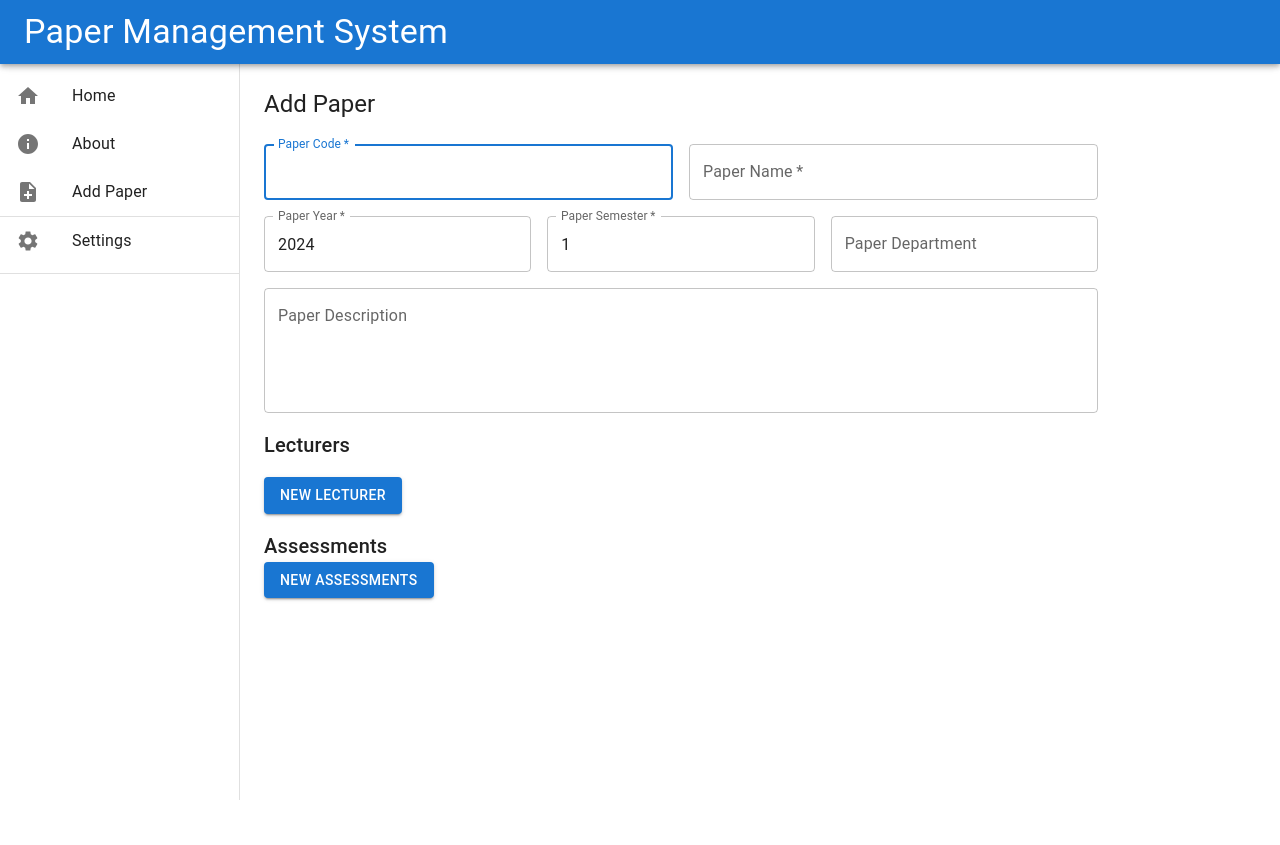
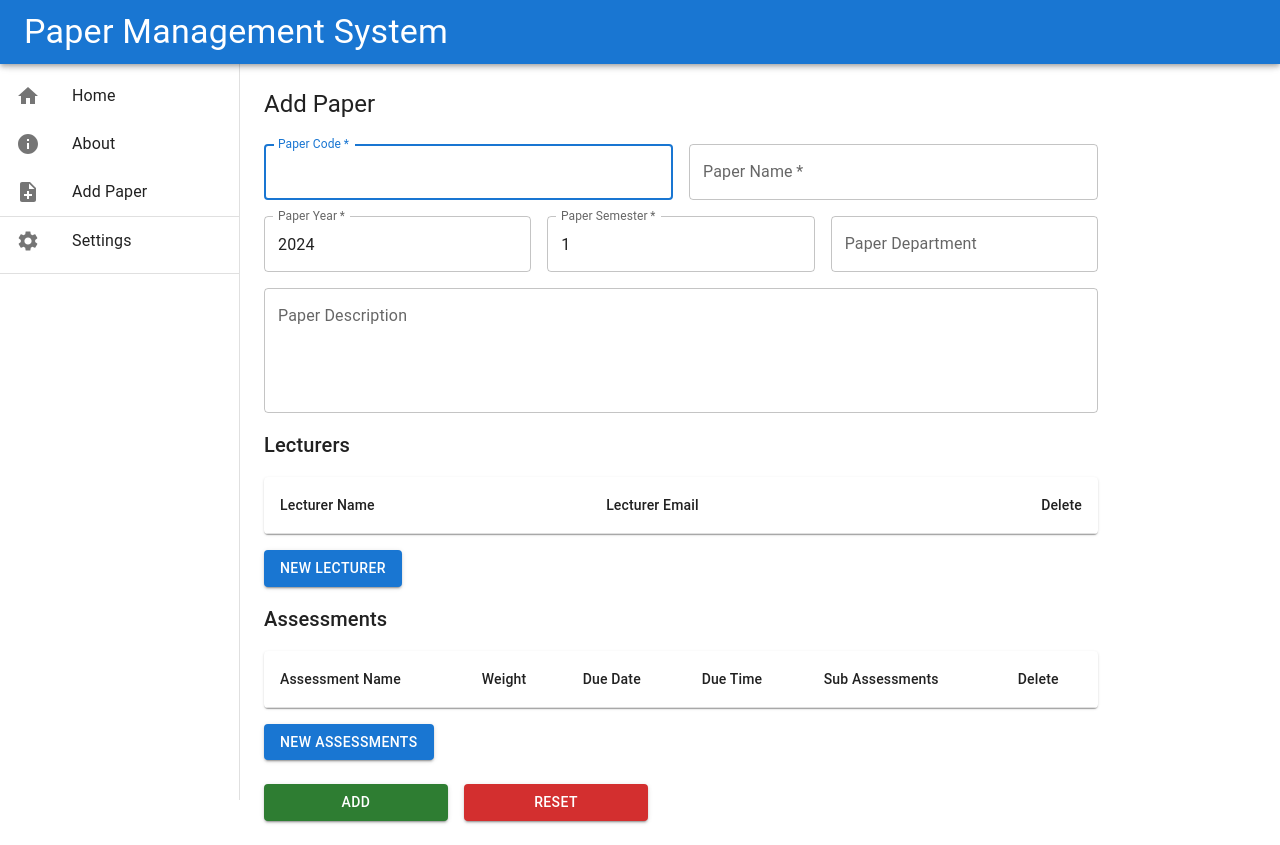
Before and after one commit to Catdog5452/studious-fiesta, a React (Vite) app: page /add-paper in a window 1280 px wide. Before the commit the page ends 800 px from the top, so only its background shows below. Built offline with nearby package versions, Linux system fonts and the light colour scheme.

Commit message:
Can add papers
Refactored AddLecturer and AddAssessment to not have nested forms, want to add enter to submit functionality later. Currently creates an object on submit.

```diff
--- a/src/components/Add Paper/AddAssessment.jsx
+++ b/src/components/Add Paper/AddAssessment.jsx
@@ -29,29 +29,40 @@ export default function AddAssessment({
   const [dueDate, setDueDate] = useState(dayjs());
   const [dueTime, setDueTime] = useState(dayjs().minute(0));
   const [hasSubAssessments, setHasSubAssessments] = useState(false);
-  const [subAssessments, setSubAssessments] = useState([]);
+
+  const clearForm = () => {
+    setName("");
+    setWeight("");
+    setDueDate(dayjs());
+    setDueTime(dayjs().minute(0));
+    setHasSubAssessments(false);
+  };
+
+  const handleSubmit = () => {
+    if (name != "" && weight != "") {
+      const assessment = {
+        assessmentName: name,
+        assessmentWeight: weight,
+        assessmentDueDate: dueDate.format("DD/MM/YYYY"),
+        assessmentDueTime: dueTime.format("hh:mma"),
+        hasSubAssessments: hasSubAssessments ? "Yes" : "No",
+      };
+
+      console.log(assessment);
+      setAssessments([...assessments, assessment]);
+      handleClose();
+      clearForm();
+    } else {
+      // handle error
+    }
+  };
 
   return (
     <Container>
       <LocalizationProvider dateAdapter={AdapterDayjs}>
         {/* Dialog for adding new assessment */}
 
-        <Dialog
-          open={open}
-          onClose={handleClose}
-          PaperProps={{
-            component: "form",
-            autoComplete: "off",
-            onSubmit: (event) => {
-              event.preventDefault();
-              const data = new FormData(event.currentTarget);
-              const formData = Object.fromEntries(data.entries());
-              setAssessments([...assessments, formData]);
-              console.log(formData);
-              handleClose();
-            },
-          }}
-        >
+        <Dialog open={open} onClose={handleClose}>
           <DialogTitle>Add new assessment</DialogTitle>
           <DialogContent>
             <Grid container spacing={2} sx={{ mt: 2 }}>
@@ -125,16 +136,25 @@ export default function AddAssessment({
                     }
                     label="Are there any sub assessments?"
                     labelPlacement="start"
+                    name="hasSubAssessments"
+                    id="hasSubAssessments"
                   />
                 </FormGroup>
               </Grid>
             </Grid>
           </DialogContent>
           <DialogActions>
-            <Button variant="contained" color="success" type="submit">
+            <Button variant="contained" color="success" onClick={handleSubmit}>
               Add
             </Button>
-            <Button variant="contained" color="error" onClick={handleClose}>
+            <Button
+              variant="contained"
+              color="error"
+              onClick={() => {
+                handleClose();
+                clearForm();
+              }}
+            >
               Cancel
             </Button>
           </DialogActions>
--- a/src/components/Add Paper/AddLecturer.jsx
+++ b/src/components/Add Paper/AddLecturer.jsx
@@ -1,9 +1,5 @@
 import { useState } from "react";
 import Typography from "@mui/material/Typography";
-import List from "@mui/material/List";
-import ListItem from "@mui/material/ListItem";
-import ListItemText from "@mui/material/ListItemText";
-import ListItemSecondaryAction from "@mui/material/ListItemSecondaryAction";
 import IconButton from "@mui/material/IconButton";
 import DeleteIcon from "@mui/icons-material/Delete";
 import Button from "@mui/material/Button";
@@ -15,10 +11,19 @@ import Grid from "@mui/material/Unstable_Grid2";
 import TextField from "@mui/material/TextField";
 import Box from "@mui/material/Box";
 import PropTypes from "prop-types";
+import Table from "@mui/material/Table";
+import TableBody from "@mui/material/TableBody";
+import TableCell from "@mui/material/TableCell";
+import TableContainer from "@mui/material/TableContainer";
+import TableHead from "@mui/material/TableHead";
+import TableRow from "@mui/material/TableRow";
+import Paper from "@mui/material/Paper";
 
 export default function AddLecturer({ lecturers, setLecturers }) {
   // component code here
   const [open, setOpen] = useState(false);
+  const [lecturerName, setLecturerName] = useState("");
+  const [lecturerEmail, setLecturerEmail] = useState("");
 
   const handleClickOpen = () => {
     setOpen(true);
@@ -34,28 +39,67 @@ export default function AddLecturer({ lecturers, setLecturers }) {
     );
   };
 
+  const handleSubmit = () => {
+    if (lecturerName != "" && lecturerEmail != "") {
+      const lecturer = {
+        lecturerName: lecturerName,
+        lecturerEmail: lecturerEmail,
+      };
+
+      setLecturers([...lecturers, lecturer]);
+
+      console.log(lecturer);
+      setLecturerName("");
+      setLecturerEmail("");
+
+      handleClose();
+    } else {
+      // handle error
+    }
+  };
+
   return (
     <Box>
       <Typography variant="h6">Lecturers</Typography>
       {/* List all current lecturers for this paper */}
-      <List sx={{ width: "100%", maxWidth: 360 }}>
+
+      <TableContainer component={Paper} sx={{ mt: 2, mb: 2 }}>
+        <Table sx={{ minWidth: 650 }} aria-label="simple table">
+          <TableHead>
+            <TableRow>
+              <TableCell>Lecturer Name</TableCell>
+              <TableCell>Lecturer Email</TableCell>
+              <TableCell width={30} align="right">
+                Delete
+              </TableCell>
+            </TableRow>
+          </TableHead>
+          <TableBody>
             {lecturers.map((lecturer) => (
-          <ListItem key={lecturer.lecturerEmail}>
-            <ListItemText primary={lecturer.lecturerName} />
-            <ListItemSecondaryAction>
+              <TableRow
+                key={lecturer.lecturerEmail}
+                sx={{ "&:last-child td, &:last-child th": { border: 0 } }}
+              >
+                <TableCell component="th" scope="row">
+                  {lecturer.lecturerName}
+                </TableCell>
+                <TableCell>{lecturer.lecturerEmail}</TableCell>
+                <TableCell align="right">
                   <IconButton
+                    variant="contained"
                     onClick={() => {
                       handleDeleteLecturer(lecturer.lecturerEmail);
                     }}
-                edge="end"
                     aria-label="delete"
                   >
                     <DeleteIcon />
                   </IconButton>
-            </ListItemSecondaryAction>
-          </ListItem>
+                </TableCell>
+              </TableRow>
             ))}
-      </List>
+          </TableBody>
+        </Table>
+      </TableContainer>
 
       {/* Add new lecturer to the paper */}
       <Button variant="contained" onClick={handleClickOpen}>
@@ -63,32 +107,22 @@ export default function AddLecturer({ lecturers, setLecturers }) {
       </Button>
 
       {/* Popup */}
-      <Dialog
-        open={open}
-        onClose={handleClose}
-        PaperProps={{
-          component: "form",
-          autoComplete: "off",
-          onSubmit: (event) => {
-            event.preventDefault();
-            const data = new FormData(event.currentTarget);
-            const formData = Object.fromEntries(data.entries());
-            setLecturers([...lecturers, formData]);
-            console.log(formData);
-            handleClose();
-          },
-        }}
-      >
+      <Dialog open={open} onClose={handleClose}>
         <DialogTitle>Add new lecturer</DialogTitle>
         <DialogContent>
           <Grid container spacing={2} sx={{ mt: 2 }}>
             {/* Lecturer name */}
             <Grid xs={12} sm={6}>
               <TextField
+                autoComplete="off"
                 required
                 id="lecturerName"
                 label="Lecturer Name"
                 name="lecturerName"
+                value={lecturerName}
+                onChange={(event) => {
+                  setLecturerName(event.target.value);
+                }}
                 autoFocus
                 fullWidth
               />
@@ -97,17 +131,22 @@ export default function AddLecturer({ lecturers, setLecturers }) {
             {/* Lecturer email */}
             <Grid xs={12} sm={6}>
               <TextField
+                autoComplete="off"
                 required
                 id="lecturerEmail"
                 label="Lecturer Email"
                 name="lecturerEmail"
+                value={lecturerEmail}
+                onChange={(event) => {
+                  setLecturerEmail(event.target.value);
+                }}
                 fullWidth
               />
             </Grid>
           </Grid>
         </DialogContent>
         <DialogActions>
-          <Button variant="contained" color="success" type="submit">
+          <Button variant="contained" color="success" onClick={handleSubmit}>
             Add
           </Button>
           <Button variant="contained" color="error" onClick={handleClose}>
--- a/src/components/Add Paper/Assessments.jsx
+++ b/src/components/Add Paper/Assessments.jsx
@@ -4,6 +4,15 @@ import Typography from "@mui/material/Typography";
 import Button from "@mui/material/Button";
 import { useState } from "react";
 import AddAssessment from "./AddAssessment";
+import Table from "@mui/material/Table";
+import TableBody from "@mui/material/TableBody";
+import TableCell from "@mui/material/TableCell";
+import TableContainer from "@mui/material/TableContainer";
+import TableHead from "@mui/material/TableHead";
+import TableRow from "@mui/material/TableRow";
+import Paper from "@mui/material/Paper";
+import DeleteIcon from "@mui/icons-material/Delete";
+import IconButton from "@mui/material/IconButton";
 
 export default function Assessments({ assessments, setAssessments }) {
   const [open, setOpen] = useState(false);
@@ -29,6 +38,46 @@ export default function Assessments({ assessments, setAssessments }) {
       <Typography variant="h6">Assessments</Typography>
       {/* List all current assessments
       Maybe want to use a table or more complex List*/}
+      <TableContainer component={Paper} sx={{ mt: 2, mb: 2 }}>
+        <Table sx={{ minWidth: 650 }} aria-label="simple table">
+          <TableHead>
+            <TableRow>
+              <TableCell>Assessment Name</TableCell>
+              <TableCell>Weight</TableCell>
+              <TableCell>Due Date</TableCell>
+              <TableCell>Due Time</TableCell>
+              <TableCell>Sub Assessments</TableCell>
+              <TableCell>Delete</TableCell>
+            </TableRow>
+          </TableHead>
+          <TableBody>
+            {assessments.map((assessment) => (
+              <TableRow
+                key={assessment.assessmentName}
+                sx={{ "&:last-child td, &:last-child th": { border: 0 } }}
+              >
+                <TableCell component="th" scope="row">
+                  {assessment.assessmentName}
+                </TableCell>
+                <TableCell>{assessment.assessmentWeight}</TableCell>
+                <TableCell>{assessment.assessmentDueDate}</TableCell>
+                <TableCell>{assessment.assessmentDueTime}</TableCell>
+                <TableCell>{assessment.hasSubAssessments}</TableCell>
+                <TableCell>
+                  <IconButton
+                    variant="contained"
+                    onClick={() =>
+                      handleDeleteAssessment(assessment.assessmentName)
+                    }
+                  >
+                    <DeleteIcon />
+                  </IconButton>
+                </TableCell>
+              </TableRow>
+            ))}
+          </TableBody>
+        </Table>
+      </TableContainer>
 
       {/* Add new assessment to the paper */}
       <Button variant="contained" onClick={handleOpen}>
--- a/src/pages/AddPaper.jsx
+++ b/src/pages/AddPaper.jsx
@@ -7,14 +7,66 @@ import Box from "@mui/material/Box";
 import AddLecturer from "../components/Add Paper/AddLecturer";
 import Assessments from "../components/Add Paper/Assessments";
 import { useState } from "react";
+import Button from "@mui/material/Button";
+import Alert from "@mui/material/Alert";
+import Collapse from "@mui/material/Collapse";
+import IconButton from "@mui/material/IconButton";
+import CloseIcon from "@mui/icons-material/Close";
 
 // components
 
 export default function AddPaper() {
+  const [paperCode, setPaperCode] = useState("");
+  const [paperName, setPaperName] = useState("");
+  const [paperYear, setPaperYear] = useState(new Date().getFullYear());
+  const [paperSemester, setPaperSemester] = useState(1);
+  const [paperDepartment, setPaperDepartment] = useState("");
+  const [paperDescription, setPaperDescription] = useState("");
   const [lecturers, setLecturers] = useState([]);
   const [assessments, setAssessments] = useState([]);
-  const handleSubmit = () => {
+  const [alertOpen, setAlertOpen] = useState(false);
+  const [alertMessage, setAlertMessage] = useState("");
+
+  const handleSubmit = (event) => {
     // TODO: implement
+    event.preventDefault();
+
+    let totalAssessmentWeight = 0;
+    assessments.forEach((assessment) => {
+      totalAssessmentWeight += parseInt(assessment.assessmentWeight);
+    });
+
+    if (totalAssessmentWeight !== 100) {
+      // handle error
+      setAlertOpen(true);
+      setAlertMessage("Total assessment weight is not 100%");
+      return;
+    }
+
+    const paper = {
+      paperCode: paperCode,
+      paperName: paperName,
+      paperYear: paperYear,
+      paperSemester: paperSemester,
+      paperDepartment: paperDepartment,
+      paperDescription: paperDescription,
+      lecturers: lecturers,
+      assessments: assessments,
+    };
+
+    console.log(paper);
+    handleReset();
+  };
+
+  const handleReset = () => {
+    setLecturers([]);
+    setAssessments([]);
+    setPaperCode("");
+    setPaperName("");
+    setPaperYear(new Date().getFullYear());
+    setPaperSemester(1);
+    setPaperDepartment("");
+    setPaperDescription("");
   };
 
   return (
@@ -24,9 +76,9 @@ export default function AddPaper() {
       <CssBaseLine />
       <Box
         component="form"
-        noValidate
         autoComplete="off"
         onSubmit={handleSubmit}
+        onReset={handleReset}
         sx={{ mt: 3 }}
       >
         <Grid container spacing={2} sx={{ width: "100%", maxWidth: 850 }}>
@@ -37,6 +89,10 @@ export default function AddPaper() {
               id="paperCode"
               label="Paper Code"
               name="paperCode"
+              value={paperCode}
+              onChange={(event) => {
+                setPaperCode(event.target.value);
+              }}
               autoFocus
               fullWidth
             />
@@ -49,6 +105,10 @@ export default function AddPaper() {
               id="paperName"
               label="Paper Name"
               name="paperName"
+              value={paperName}
+              onChange={(event) => {
+                setPaperName(event.target.value);
+              }}
               fullWidth
             />
           </Grid>
@@ -61,8 +121,11 @@ export default function AddPaper() {
               id="paperYear"
               label="Paper Year"
               name="paperYear"
+              value={paperYear}
+              onChange={(event) => {
+                setPaperYear(event.target.value);
+              }}
               fullWidth
-              defaultValue={new Date().getFullYear()}
             />
           </Grid>
 
@@ -74,7 +137,10 @@ export default function AddPaper() {
               label="Paper Semester"
               name="paperSemester"
               fullWidth
-              defaultValue={1}
+              value={paperSemester}
+              onChange={(event) => {
+                setPaperSemester(event.target.value);
+              }}
             />
           </Grid>
 
@@ -85,6 +151,10 @@ export default function AddPaper() {
               label="Paper Department"
               name="paperDepartment"
               fullWidth
+              value={paperDepartment}
+              onChange={(event) => {
+                setPaperDepartment(event.target.value);
+              }}
             />
           </Grid>
 
@@ -97,6 +167,10 @@ export default function AddPaper() {
               multiline
               rows={4}
               fullWidth
+              value={paperDescription}
+              onChange={(event) => {
+                setPaperDescription(event.target.value);
+              }}
             />
           </Grid>
 
@@ -114,6 +188,45 @@ export default function AddPaper() {
             />
           </Grid>
         </Grid>
+
+        {/* Alert */}
+        <Collapse in={alertOpen}>
+          <Alert
+            severity="error"
+            action={
+              <IconButton
+                aria-label="close"
+                color="inherit"
+                size="small"
+                onClick={() => setAlertOpen(false)}
+              >
+                <CloseIcon fontSize="inherit" />
+              </IconButton>
+            }
+            sx={{ mt: 2 }}
+          >
+            {alertMessage}
+          </Alert>
+        </Collapse>
+
+        {/* Submit button */}
+        <Grid
+          spacing={2}
+          container
+          justifyContent="flex-end"
+          sx={{ mt: 2, width: "100%", maxWidth: 400 }}
+        >
+          <Grid xs={12} sm={6}>
+            <Button variant="contained" fullWidth color="success" type="submit">
+              Add
+            </Button>
+          </Grid>
+          <Grid xs={12} sm={6}>
+            <Button variant="contained" fullWidth color="error" type="reset">
+              Reset
+            </Button>
+          </Grid>
+        </Grid>
       </Box>
     </Box>
   );
```
Lines whose indentation alone changed are shown as unchanged.
